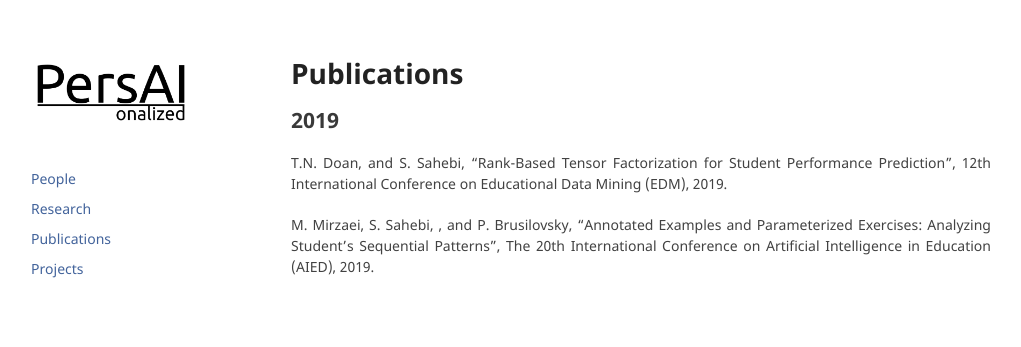
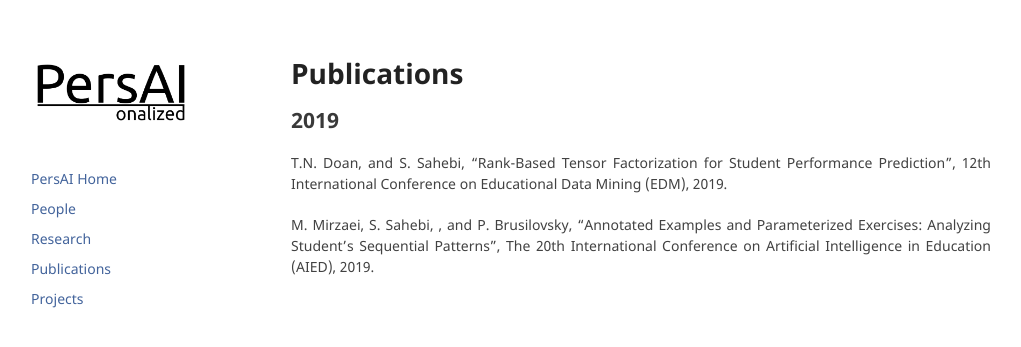
Before and after one commit to sahebi-lab/sahebi-lab.github.io, a Jekyll site: the page built from pages/publications.md, in a window 1280 px wide. Shown: the top 347 px of the page, without its empty margins (129-1150 px from the left). Built offline with Jekyll 4.4.1, drawn with Linux system fonts in a browser that asks for light colours.

Commit message:
Update default.html

```diff
--- a/_layouts/default.html
+++ b/_layouts/default.html
@@ -20,6 +20,7 @@
       <br />
       <br />
 
+      <p style="line-height:10px;"><a href="/">PersAI Home</a></p>
       <p style="line-height:10px;"><a href="/people">People</a></p>
       <p style="line-height:10px;"><a href="/research">Research</a></p>
       <p style="line-height:10px;"><a href="/publications">Publications</a></p>
```
